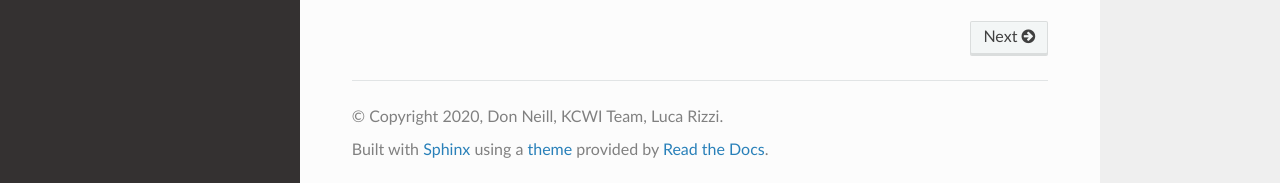
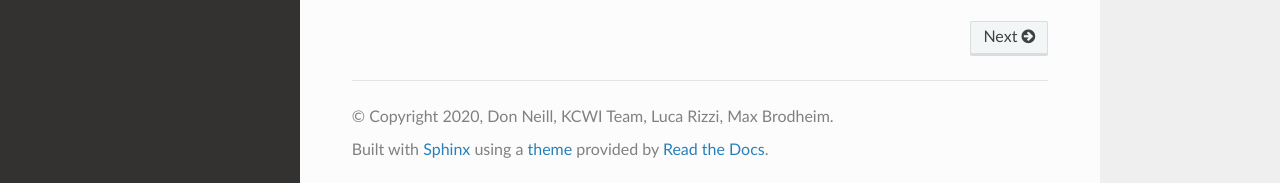
Before and after one commit to Keck-DataReductionPipelines/KCWI_DRP, a Sphinx documentation site: the page built from docs/source/index.rst, in a window 1280 px wide and 900 px high, scrolled down 658 px. Shown: the part 714-897 px from the top of the window. Built offline with Sphinx 7.4.7 and the Read the Docs theme 2.0.0, drawn with Linux system fonts in a browser that asks for light colours.

Commit message:
Update documentation conf file

```diff
--- a/docs/source/conf.py
+++ b/docs/source/conf.py
@@ -20,12 +20,12 @@
 # -- Project information -----------------------------------------------------
 
 project = 'Keck Cosmic Web Imager DRP'
-copyright = '2020, Don Neill, KCWI Team, Luca Rizzi'
+copyright = '2020, Don Neill, KCWI Team, Luca Rizzi, Max Brodheim'
 author = 'Don Neill, KCWI Team, Luca Rizzi'
 #sys.path.append(os.path.abspath('./docs/'))
 
 # The full version, including alpha/beta/rc tags
-release = '0.1'
+release = '1.0'
 
 
 # -- General configuration ---------------------------------------------------
@@ -34,7 +34,7 @@
 # extensions coming with Sphinx (named 'sphinx.ext.*') or your custom
 # ones.
 extensions = ['sphinx.ext.autodoc',
-    'sphinx.ext.napoleon',
+              'sphinx.ext.napoleon',
               'sphinx.ext.autodoc',
               'sphinx.ext.viewcode'
 ]
```
